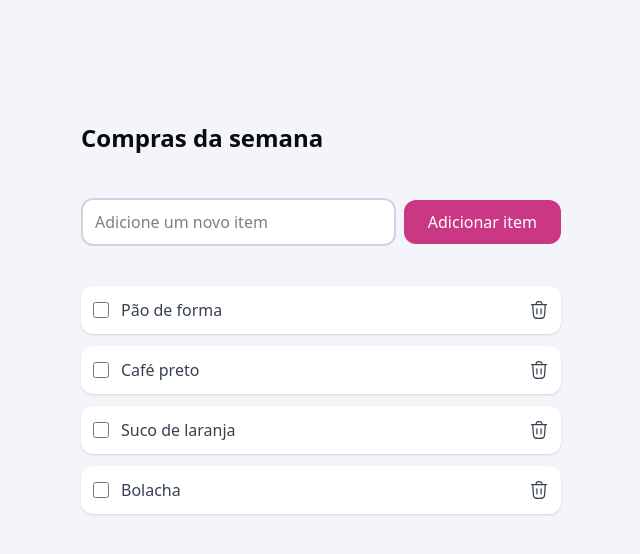
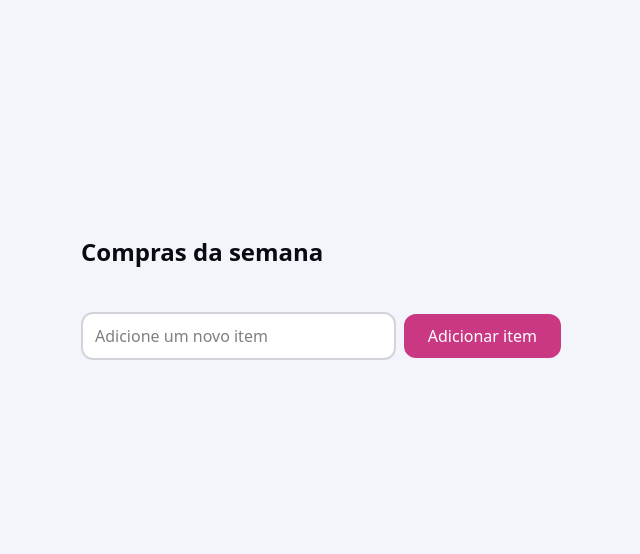
Before and after one commit to reggidev/rocketseat-shopping-list, a plain HTML site: page index.html in a window 1280 px wide. Shown: the part 82-636 px from the top of the page, without its empty margins (319-959 px from the left). Drawn offline with nearby package versions, Linux system fonts and the light colour scheme.

Commit message:
feat: remove hard coded li items

```diff
--- a/index.html
+++ b/index.html
@@ -53,42 +53,6 @@
       </div>
 
       <ul class="item-list space-y-3">
-        <!-- Item 1 -->
-        <li class="flex items-center justify-between p-3 rounded-xl shadow-sm bg-white">
-          <label class="flex items-center gap-3">
-            <input type="checkbox" class="h-4 w-4 focus:ring-0 focus:ring-brand" />
-            <span class="text-content-secondary text-base font-medium">Pão de forma</span>
-          </label>
-          <button><img src="img/trash.svg" alt="Delete item" class="cursor-pointer" /></button>
-        </li>
-
-        <!-- Item 2 -->
-        <li class="flex items-center justify-between p-3 rounded-xl shadow-sm bg-white">
-          <label class="flex items-center gap-3">
-            <input type="checkbox" class="h-4 w-4 focus:ring-0 focus:ring-brand" />
-            <span class="text-content-secondary text-base font-medium">Café preto</span>
-          </label>
-          <button><img src="img/trash.svg" alt="Delete item" class="cursor-pointer" /></button>
-        </li>
-
-        <!-- Item 3 -->
-        <li class="flex items-center justify-between p-3 rounded-xl shadow-sm bg-white">
-          <label class="flex items-center gap-3">
-            <input type="checkbox" class="h-4 w-4 focus:ring-0 focus:ring-brand" />
-            <span class="text-content-secondary text-base font-medium">Suco de laranja</span>
-          </label>
-          <button><img src="img/trash.svg" alt="Delete item" class="cursor-pointer" /></button>
-        </li>
-
-
-        <!-- Item 4 -->
-        <li class="flex items-center justify-between p-3 rounded-xl shadow-sm bg-white">
-          <label class="flex items-center gap-3">
-            <input type="checkbox" class="h-4 w-4 focus:ring-0 focus:ring-brand" />
-            <span class="text-content-secondary text-base font-medium">Bolacha</span>
-          </label>
-          <button><img src="img/trash.svg" alt="Delete item" class="cursor-pointer" /></button>
-        </li>
       </ul>
 
       <!-- Item Removido -->
```
